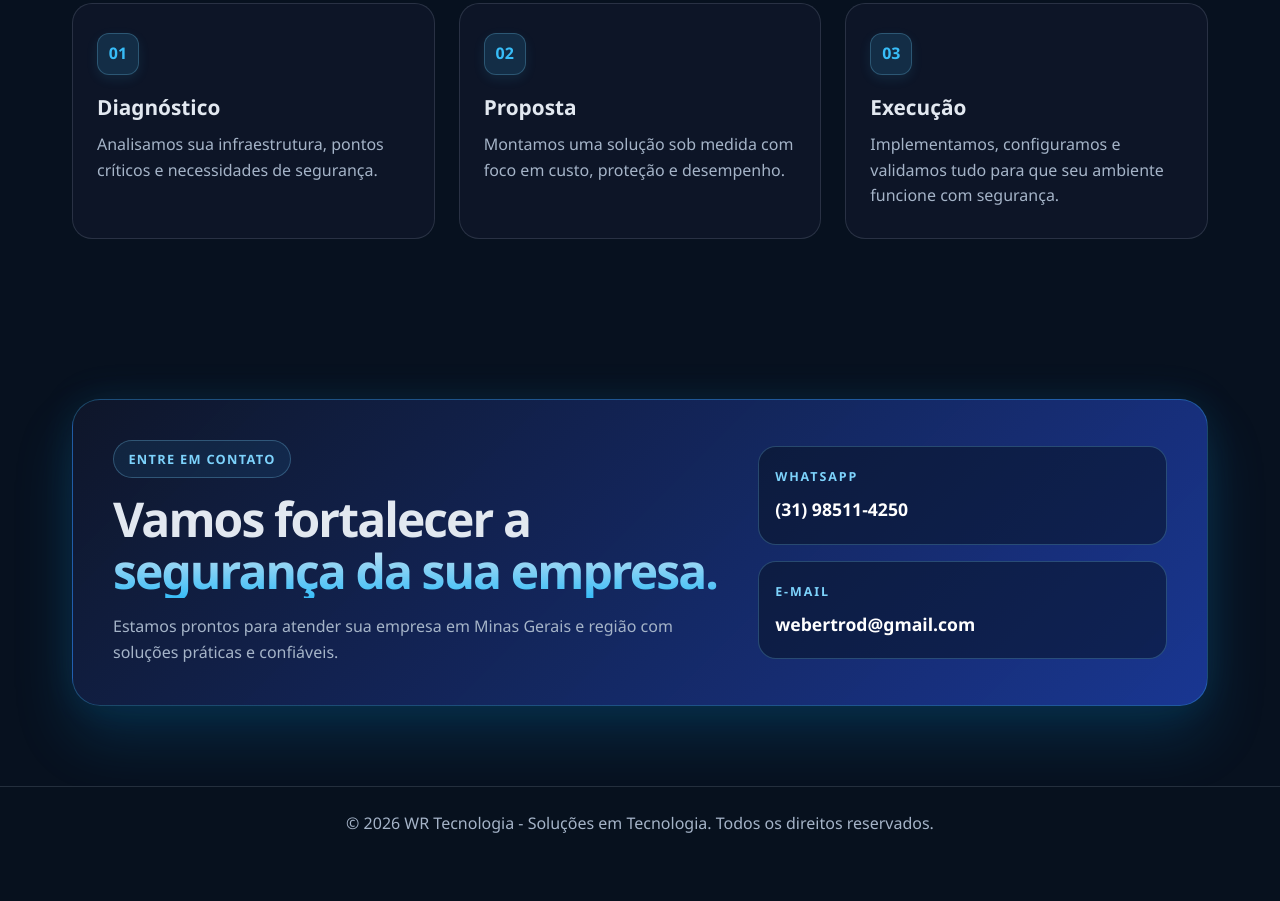
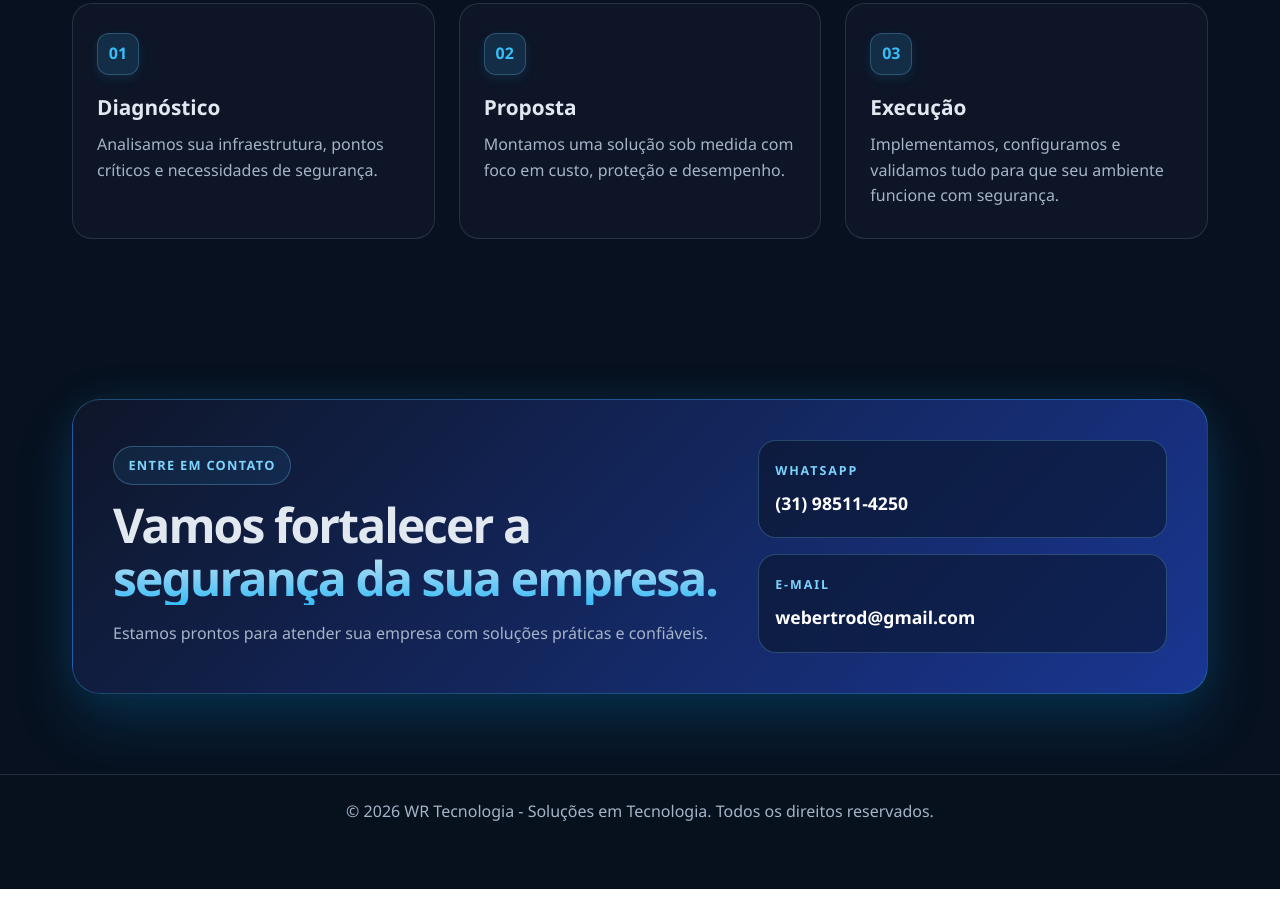
Before and after one commit to wrtecnologiabhz/wrtecnologiabhz.github.io, a plain HTML site: page index.html in a window 1280 px wide. Shown: the part 3038-3939 px from the top of the page. Drawn offline with Linux system fonts and the light colour scheme.

Commit message:
Update index.html

```diff
--- a/index.html
+++ b/index.html
@@ -186,7 +186,7 @@
                 <div class="contact-copy">
                     <span class="mini-tag light">Entre em contato</span>
                     <h2>Vamos fortalecer a segurança da sua empresa.</h2>
-                    <p>Estamos prontos para atender sua empresa em Minas Gerais e região com soluções práticas e confiáveis.</p>
+                    <p>Estamos prontos para atender sua empresa  com soluções práticas e confiáveis.</p>
                 </div>
 
                 <div class="contact-info">
```
